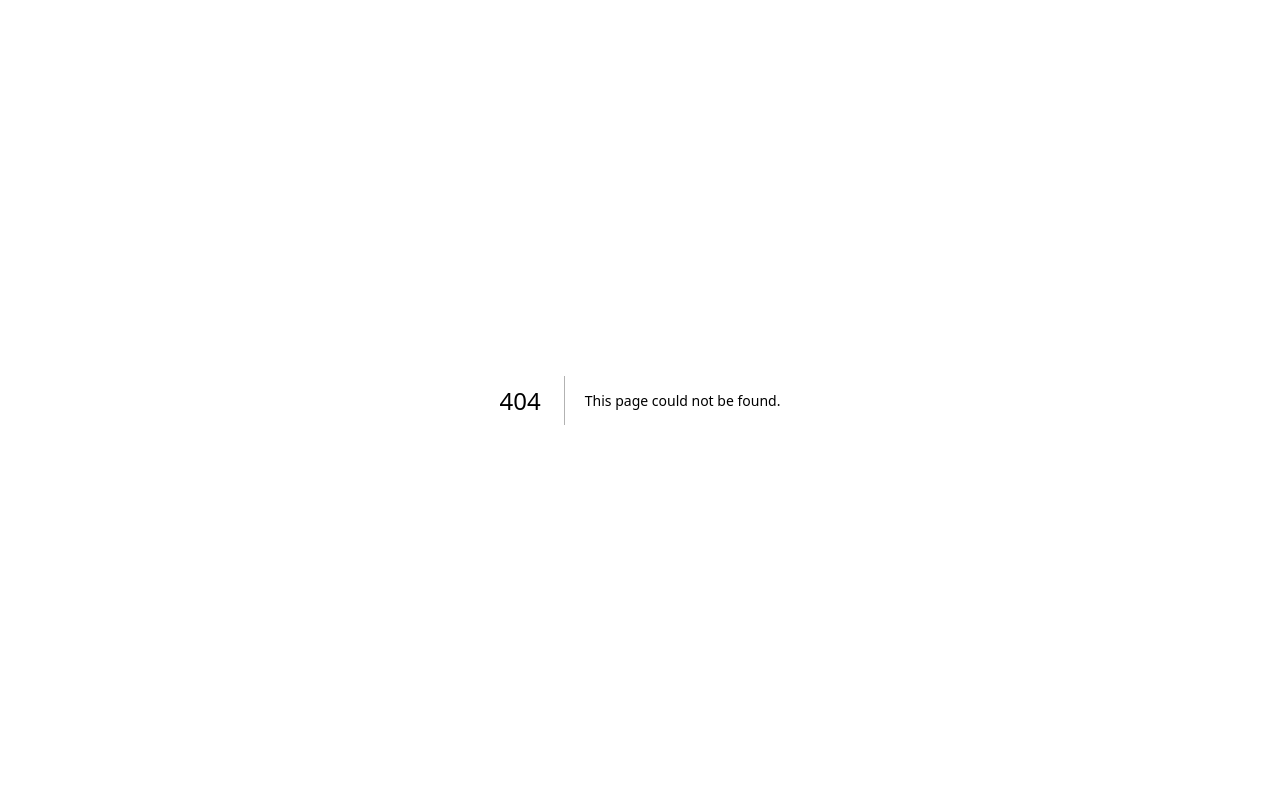
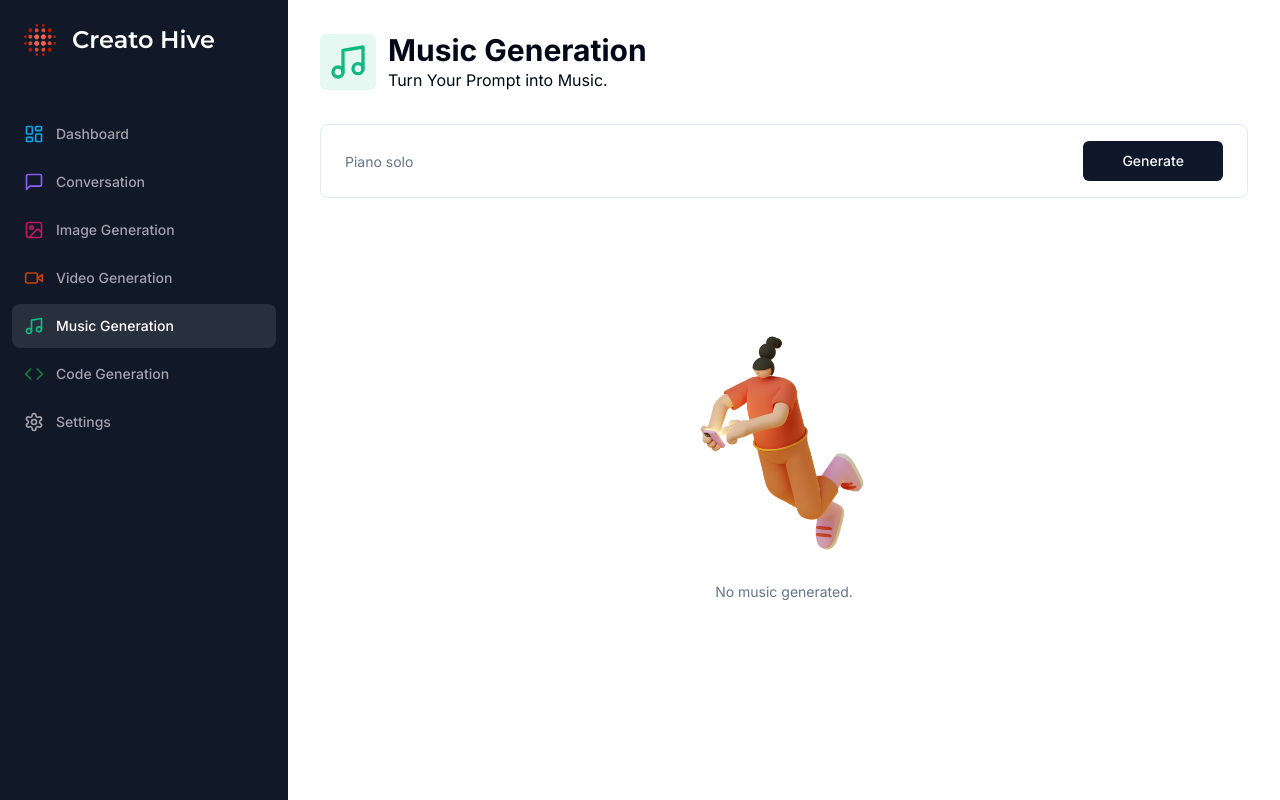
Before and after one commit to Amaljith64/Creato-Hive-AI-SAAS-Application, a Next.js app: page /music in a window 1280 px wide. Before the commit this address had no page. Built offline with nearby package versions, Linux system fonts and the light colour scheme.

Commit message:
Added Music Generation AI using Replicate

```diff
--- /dev/null
+++ b/app/(dashboard)/(routes)/music/constants.ts
@@ -0,0 +1,8 @@
+import * as z from "zod"
+
+export const formSchema = z.object({
+    prompt: z.string().min(1,{
+        message: "Music prompt is required",
+
+    })
+})
--- /dev/null
+++ b/app/(dashboard)/(routes)/music/page.tsx
@@ -0,0 +1,137 @@
+"use client";
+
+import axios from "axios"
+import * as z from "zod";
+import Heading from "@/components/heading";
+import { MessageSquare, Music } from "lucide-react";
+import { useForm } from "react-hook-form";
+import { zodResolver } from "@hookform/resolvers/zod";
+
+import { formSchema } from "./constants";
+import { Form, FormControl, FormField, FormItem } from "@/components/ui/form";
+import { Input } from "@/components/ui/input";
+import { Button } from "@/components/ui/button";
+
+import { useRouter } from "next/navigation";
+import { useState } from "react";
+import { ChatCompletionRequestMessage } from "openai";
+import Empty from "@/components/empty";
+import Loader from "@/components/loader";
+import { cn } from "@/lib/utils";
+import UserAvatar from "@/components/user-avatar";
+import BotAvatar from "@/components/bot-avatar";
+
+const MusicPage = () => {
+
+  const router = useRouter()
+  const [music,setMusic] = useState<string>()
+
+
+  const form = useForm<z.infer<typeof formSchema>>({
+    resolver: zodResolver(formSchema),
+    defaultValues: {
+      prompt: "",
+    },
+  });
+
+  const isLoading = form.formState.isSubmitting;
+
+  const onSubmit = async (values: z.infer<typeof formSchema>) => {
+    try{
+
+      setMusic(undefined)
+
+      const response = await axios.post("/api/music",values)
+
+      setMusic(response.data.audio)
+
+
+      form.reset()
+
+
+    }catch(error:any){
+      //TODO: Open Pro Modal
+      console.log(error)
+
+    }finally{
+      router.refresh();
+
+    }
+  };
+
+  return (
+    <div>
+      <Heading
+        title="Music Generation"
+        description="Turn Your Prompt into Music."
+        icon={Music}
+        iconColor="text-emerald-500"
+        bgColor="bg-emerald-500/10"
+      />
+
+      <div className="px-4 lg:px-8 ">
+        <div>
+          <Form {...form}>
+            <form
+              onSubmit={form.handleSubmit(onSubmit)}
+              className="rounded-lg
+              border
+              w-full
+              p-4
+              px-3
+              md:px-6
+              focus-within:shadow-sm
+              grid
+              grid-cols-12
+              gap-2
+              "
+            >
+              <FormField
+                name="prompt"
+                render={({ field }) => (
+                  <FormItem className="col-span-12 lg:col-span-10">
+                    <FormControl className="m-0 p-0">
+                      <Input
+                        className="border-0 outline-none
+                      focus-visible:ring-0
+                      focus-visible:ring-transparent"
+                        disabled={isLoading}
+                        placeholder="Piano solo"
+                        {...field}
+                      />
+                    </FormControl>
+                  </FormItem>
+                )}
+              />
+              <Button
+                className="col-span-12 lg:col-span-2 w-full"
+                disabled={isLoading}
+              >
+                Generate
+              </Button>
+            </form>
+          </Form>
+        </div>
+        <div className="space-y-4 mt-4">
+          {isLoading && (
+            <div className="p-8 rounded-lg w-full flex items-center justify-center bg-muted">
+              <Loader/>
+
+            </div>
+          )}
+          {!music && !isLoading && (
+            <Empty label="No music generated."/>
+          )}
+
+        {music && (
+          <audio controls className="w-full mt-8">
+            <source src={music} />
+          </audio>
+        )}
+        </div>
+      </div>
+    </div>
+  );
+};
+
+export default MusicPage;
--- /dev/null
+++ b/app/api/music/route.ts
@@ -0,0 +1,41 @@
+import { NextResponse } from "next/server";
+import { auth } from "@clerk/nextjs";
+import Replicate from "replicate"
+
+const replicate = new Replicate({
+    auth: process.env.REPLICATE_API_TOKEN!
+})
+
+export async function POST(
+    req:Request
+){
+    try{
+        const {userId} = auth()
+        const body = await req.json();
+        const { prompt } = body
+
+        if (!userId){
+            return new NextResponse("Unauthorized",{status:401});
+        }
+
+        if (!prompt){
+            return new NextResponse("Prompt is required",{status:400});
+        }
+
+
+        const response = await replicate.run(
+            "riffusion/riffusion:8cf61ea6c56afd61d8f5b9ffd14d7c216c0a93844ce2d82ac1c9ecc9c7f24e05",
+            {
+              input: {
+                prompt_a: prompt
+              }
+            }
+          );
+
+
+        return NextResponse.json(response)
+    }catch (error){
+        console.log("[MUSIC_ERROR]",error);
+        return new NextResponse("Internal error",{status:500});
+    }
+}
--- a/package.json
+++ b/package.json
@@ -33,6 +33,7 @@
     "react-dom": "18.2.0",
     "react-hook-form": "^7.45.2",
     "react-markdown": "^8.0.7",
+    "replicate": "^0.14.1",
     "tailwind-merge": "^1.14.0",
     "tailwindcss": "3.3.3",
     "tailwindcss-animate": "^1.0.6",
```
Also changed, not shown: 1 other file (tests, documents, lock files or other folders).
